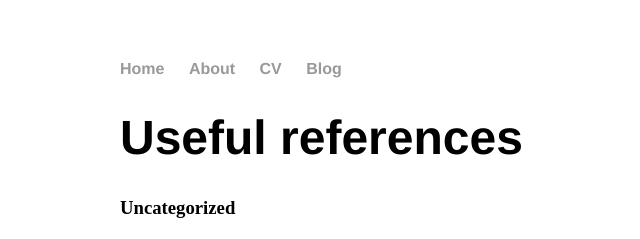
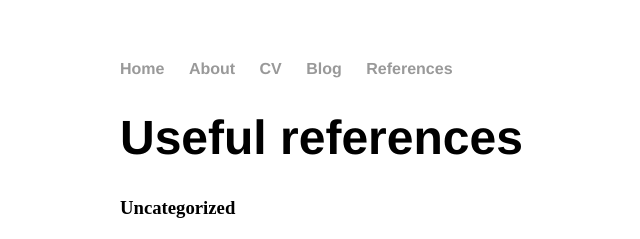
Before and after one commit to BartMiki/bartmiki.github.io, a Jekyll site: the page built from references/index.html, in a window 1280 px wide. Shown: the top 239 px of the page, without its empty margins (72-712 px from the left). Built offline with Jekyll 4.4.1, drawn with Linux system fonts in a browser that asks for light colours.

Commit message:
Update default.html

```diff
--- a/_layouts/default.html
+++ b/_layouts/default.html
@@ -12,6 +12,7 @@
 	        	<li><a href="/about">About</a></li>
         		<li><a href="/cv">CV</a></li>
         		<li><a href="/blog">Blog</a></li>
+			<li><a href="/references">References</a></li>
     		</ul>
 		</nav>
 		<div class="container">
```
